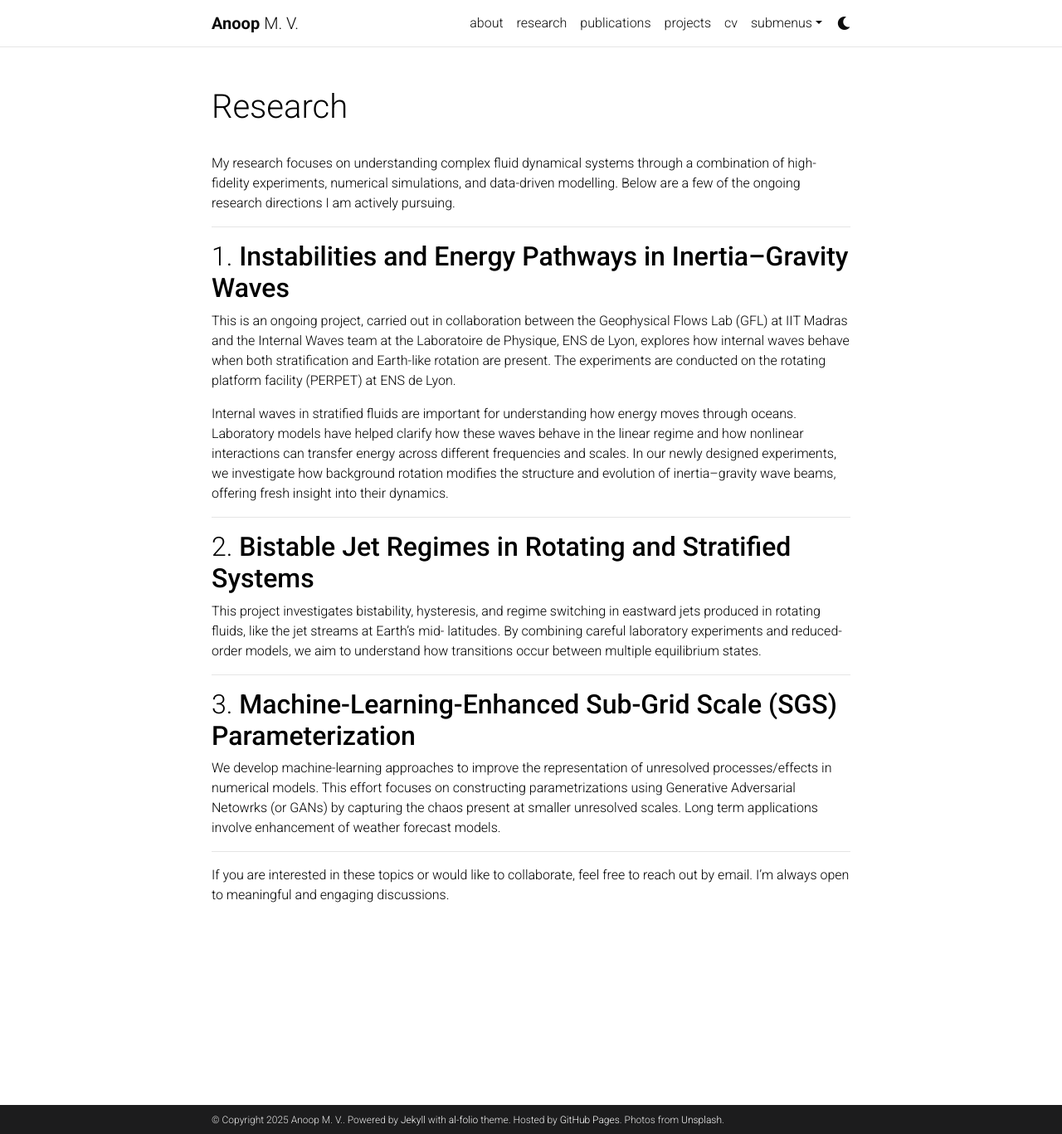
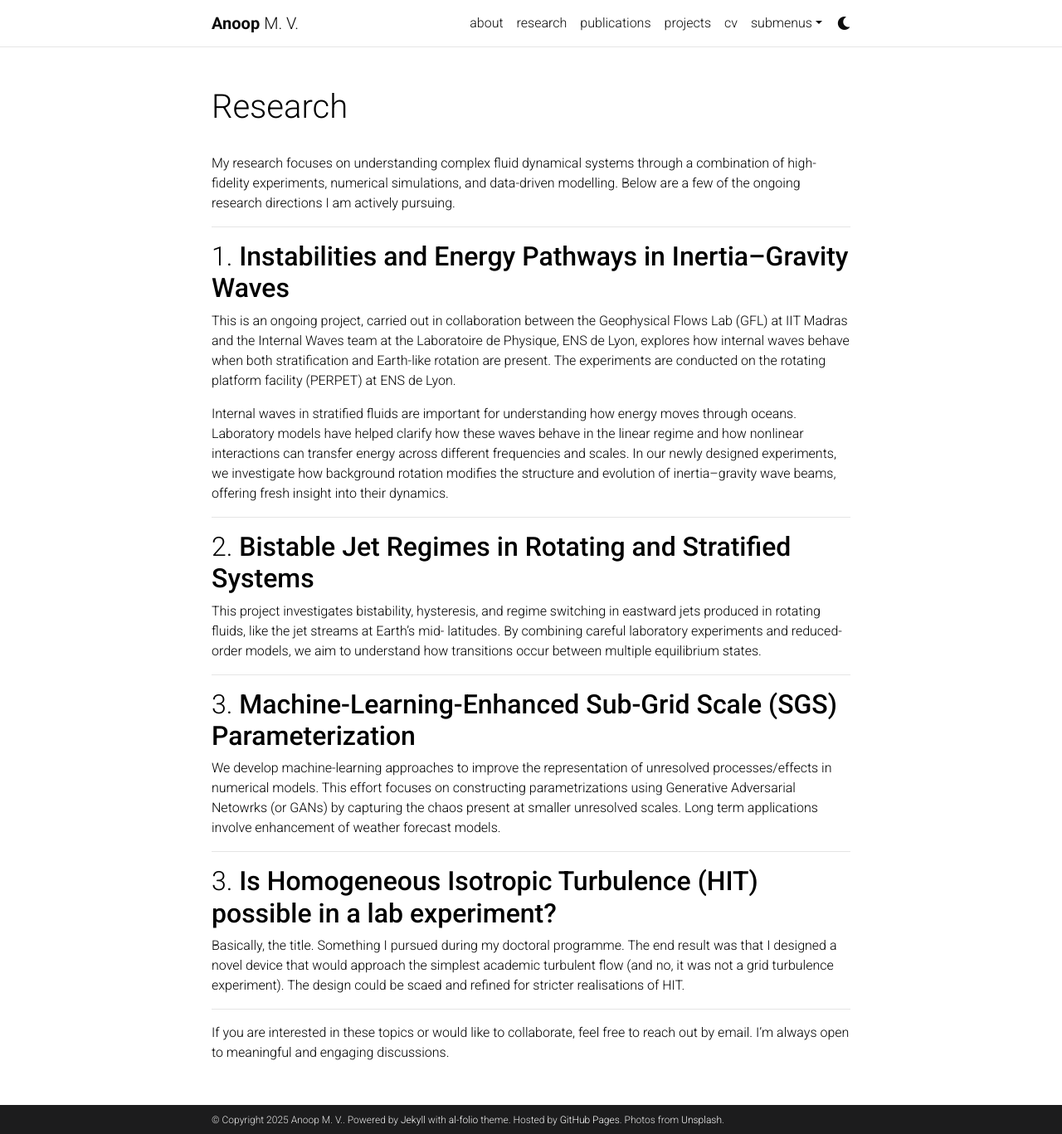
Before and after one commit to anoopmohanvijaya/mypage, a Jekyll site: the page built from research/topics.md, in a window 1280 px wide and 1367 px high. Shown: the whole window at 83% size. Built offline with Jekyll 4.4.1, drawn with Linux system fonts in a browser that asks for light colours; comment, search, counter and statistics services are not loaded; a style sheet for code colours, icons or effects is not loaded.

Commit message:
research update

```diff
--- a/research/topics.md
+++ b/research/topics.md
@@ -28,4 +28,13 @@ We develop machine-learning approaches to improve the representation of unresolv
 
 ---
 
+## 3. **Is Homogeneous Isotropic Turbulence (HIT) possible in a lab experiment?**
+
+Basically, the title. Something I pursued during my doctoral programme. The end result was that I designed a novel device that would approach the simplest academic turbulent flow (and no, it was not a grid turbulence experiment). The design could be scaed and refined for stricter realisations of HIT.
+
+
+---
+
+
+
 If you are interested in these topics or would like to collaborate, feel free to reach out by email. I’m always open to meaningful and engaging discussions.
```
